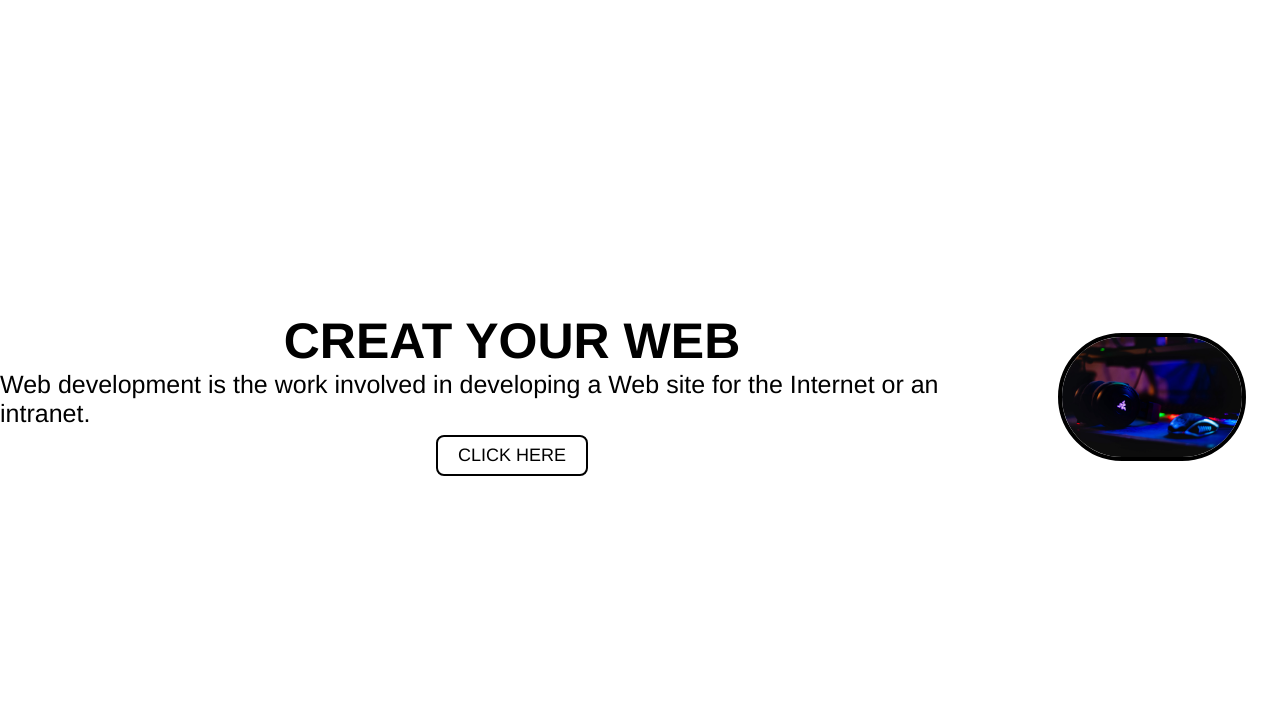
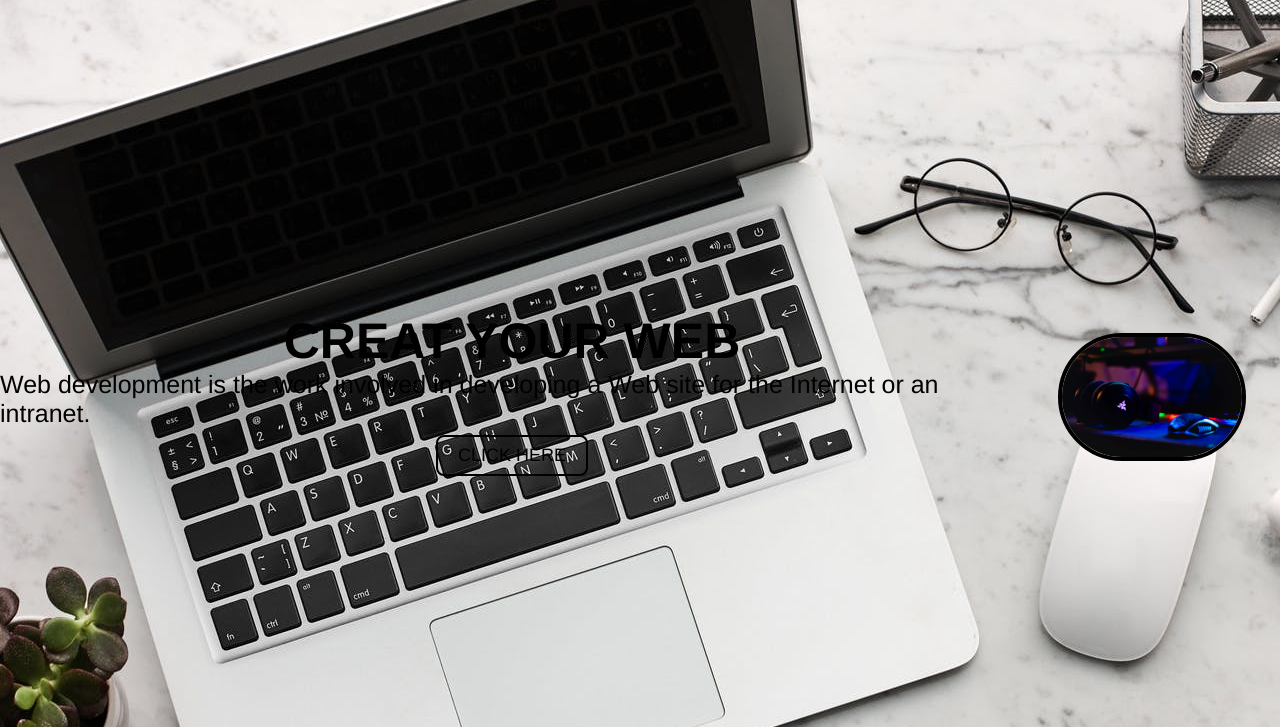
Before and after one commit to irfan-pathan/Irfan-CV, a plain HTML site: page index.html in a window 1280 px wide. Shown: the part 73-800 px from the top of the page. Drawn offline with Linux system fonts and the light colour scheme.

Commit message:
Update style.css

```diff
--- a/css/style.css
+++ b/css/style.css
@@ -59,7 +59,7 @@ text-decoration: none;
     background-blend-mode: darken;
 }
 .box-main{
-    background-image: url(/website/images/pexels-photo-3184454.jpeg);
+    background-image: url(../images/pexels-photo-3184454.jpeg);
     height: 100vh;
     display: flex;
     justify-content: center;
```
